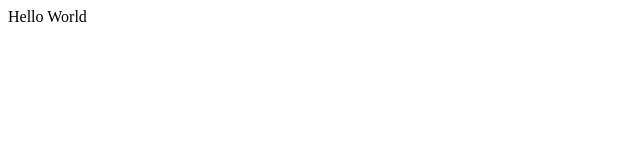
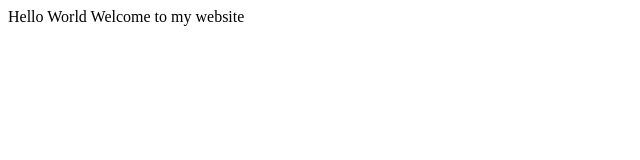
Before and after one commit to ging1989/testgit, a plain HTML site: page Index.html in a window 1280 px wide. Shown: the whole page, without its empty margins (0-640 px from the left). Drawn offline with Linux system fonts and the light colour scheme.

Commit message:
Add Welcome

```diff
--- a/Index.html
+++ b/Index.html
@@ -4,4 +4,5 @@
         <title>Test for GITHUB Mini Course</title>
     </head>
     <body>Hello World</body>
+    <body>Welcome to my website</body>
 </html>
```
